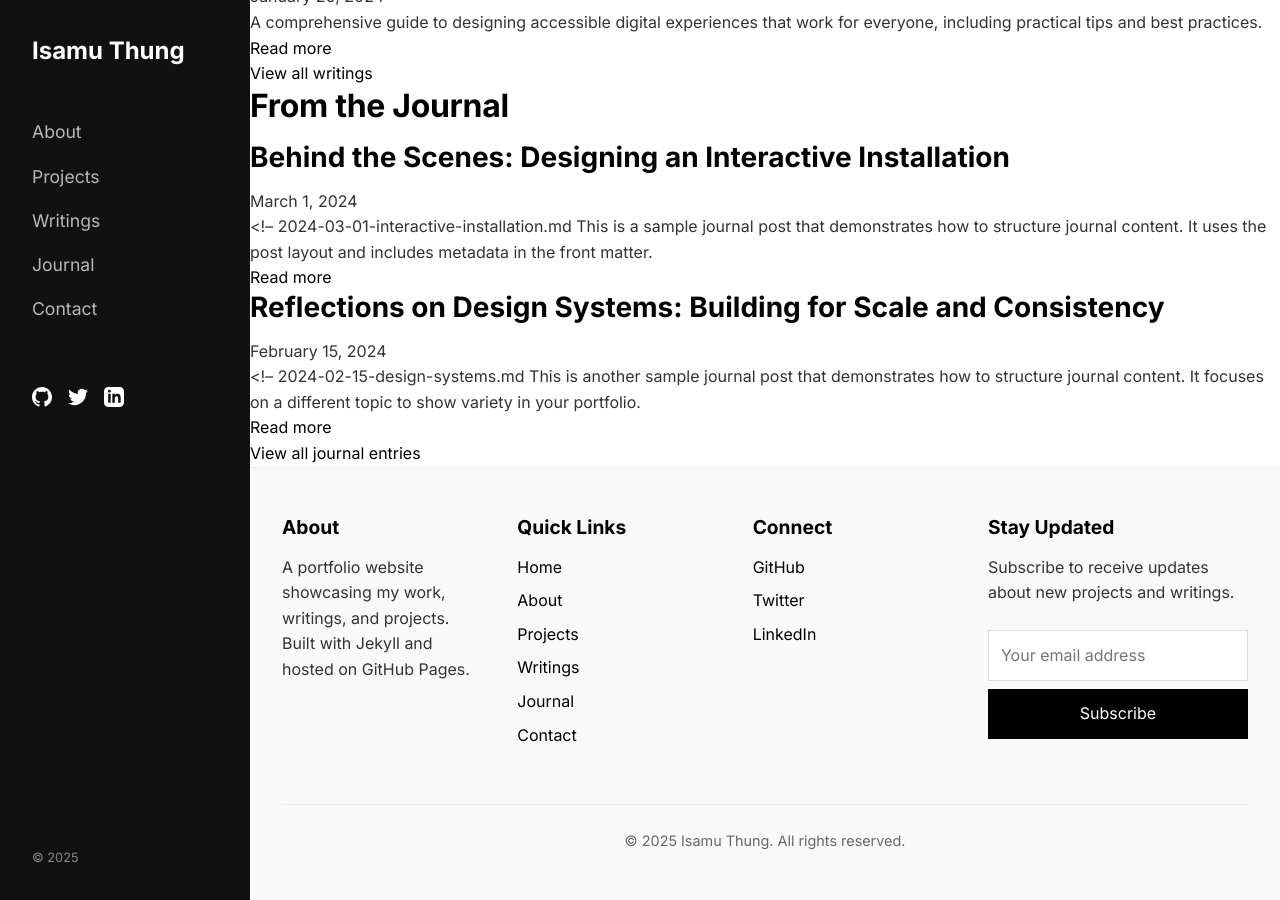
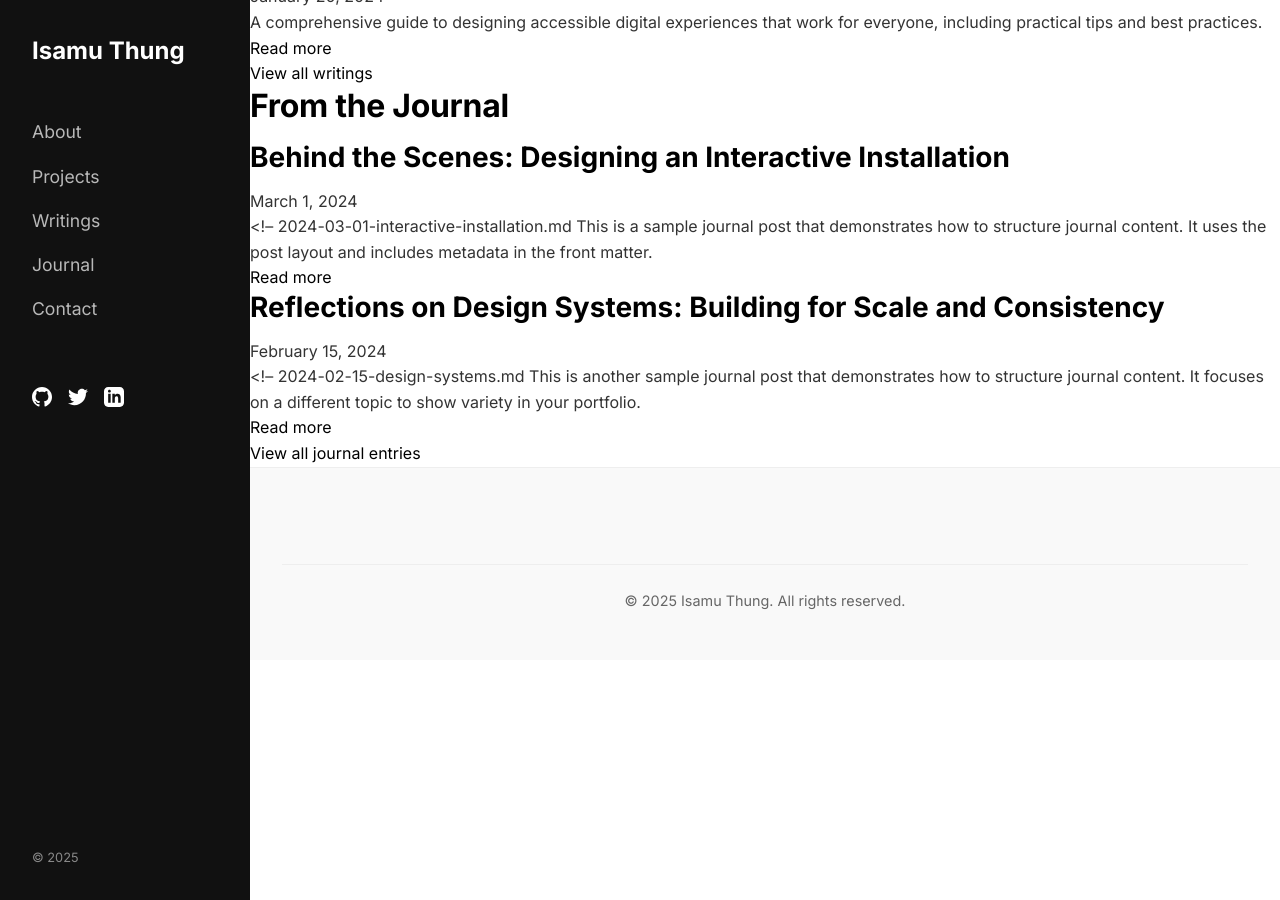
Before and after one commit to Firecracker280/Isamu, a Jekyll site: the page built from index.html, in a window 1280 px wide and 900 px high, scrolled down 737 px. Built offline with Jekyll 4.4.1, drawn with Linux system fonts in a browser that asks for light colours.

Commit message:
Update footer.html

```diff
--- a/_includes/footer.html
+++ b/_includes/footer.html
@@ -1,95 +1,13 @@
 <!--
 footer.html
-This file contains the footer section that appears at the bottom of each page.
-It's included in the default layout and provides site-wide footer elements.
-
-This file controls:
-1. Copyright information
-2. Social media links
-3. Secondary navigation
-4. Any other footer elements like newsletter signup
+This file contains only the copyright information while removing all other footer elements.
 -->
 
 <footer class="site-footer">
   <div class="footer-container">
-    <!--
-    Main footer content with multiple columns for different types of information.
-    You can customize this structure based on your needs.
-    -->
-    <div class="footer-content">
-      <!-- About column with brief site description -->
-      <div class="footer-column footer-about">
-        <h3 class="footer-heading">About</h3>
-        <p>{{ site.description }}</p>
-      </div>
-
-      <!-- Quick links column for secondary navigation -->
-      <div class="footer-column footer-links">
-        <h3 class="footer-heading">Quick Links</h3>
-        <ul class="footer-nav">
-          <li><a href="{{ site.baseurl }}/">Home</a></li>
-          <li><a href="{{ site.baseurl }}/about/">About</a></li>
-          <li><a href="{{ site.baseurl }}/projects/">Projects</a></li>
-          <li><a href="{{ site.baseurl }}/writings/">Writings</a></li>
-          <li><a href="{{ site.baseurl }}/journal/">Journal</a></li>
-          <li><a href="{{ site.baseurl }}/contact/">Contact</a></li>
-        </ul>
-      </div>
-
-      <!-- Social media links column -->
-      <div class="footer-column footer-social">
-        <h3 class="footer-heading">Connect</h3>
-        <ul class="social-links">
-          {% if site.github_username %}
-          <li>
-            <a href="https://github.com/{{ site.github_username }}" target="_blank" rel="noopener">
-              GitHub
-            </a>
-          </li>
-          {% endif %}
-
-          {% if site.twitter_username %}
-          <li>
-            <a href="https://twitter.com/{{ site.twitter_username }}" target="_blank" rel="noopener">
-              Twitter
-            </a>
-          </li>
-          {% endif %}
-
-          {% if site.linkedin_username %}
-          <li>
-            <a href="https://linkedin.com/in/{{ site.linkedin_username }}" target="_blank" rel="noopener">
-              LinkedIn
-            </a>
-          </li>
-          {% endif %}
-
-          <!-- Add more social platforms as needed -->
-        </ul>
-      </div>
-
-      <!-- Optional newsletter signup or contact form -->
-      <div class="footer-column footer-newsletter">
-        <h3 class="footer-heading">Stay Updated</h3>
-        <p>Subscribe to receive updates about new projects and writings.</p>
-        <!--
-        This is a placeholder for a newsletter signup form.
-        Replace with your actual newsletter service code.
-        -->
-        <form class="newsletter-form" action="#" method="post">
-          <input type="email" name="email" placeholder="Your email address" required>
-          <button type="submit">Subscribe</button>
-        </form>
-      </div>
-    </div>
-
-    <!--
-    Copyright bar at the bottom of the footer.
-    Automatically updates the year.
-    -->
+    <!-- Copyright bar at the bottom of the footer -->
     <div class="copyright-bar">
       <p>&copy; {{ site.time | date: '%Y' }} {{ site.title }}. All rights reserved.</p>
-      <!-- You can add additional links here like Privacy Policy, Terms of Service, etc. -->
     </div>
   </div>
 </footer>
```
